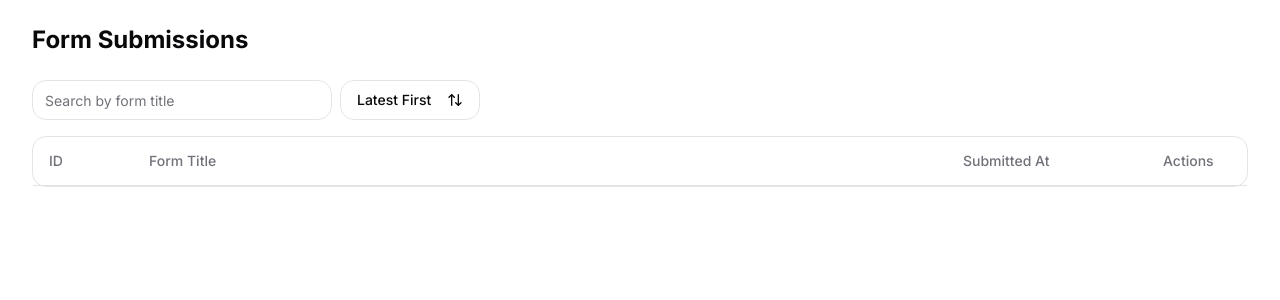
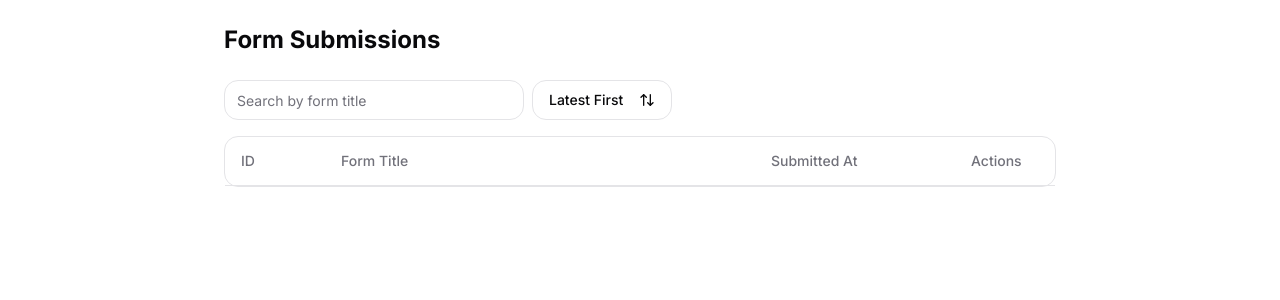
Before and after one commit to suryanshsingh2001/peerlist, a Next.js app: page /submissions in a window 1280 px wide. Shown: the top 300 px of the page. Built offline with nearby package versions, Linux system fonts and the light colour scheme.

Commit message:
(Fix) Layout issues in Submission Page

```diff
--- a/app/submissions/page.tsx
+++ b/app/submissions/page.tsx
@@ -6,7 +6,7 @@
 export default function FormSubmissionsPage() {
   const { formSubmissions } = useFormContext();
   return (
-    <div className="container mx-auto py-6 px-4 sm:px-6 lg:px-8">
+    <div className="container mx-auto py-6 px-4 sm:px-6 lg:px-8  max-w-4xl">
       <h1 className="text-2xl font-bold mb-6">Form Submissions</h1>
       <FormSubmissionsTable submissions={formSubmissions} />
     </div>
```
